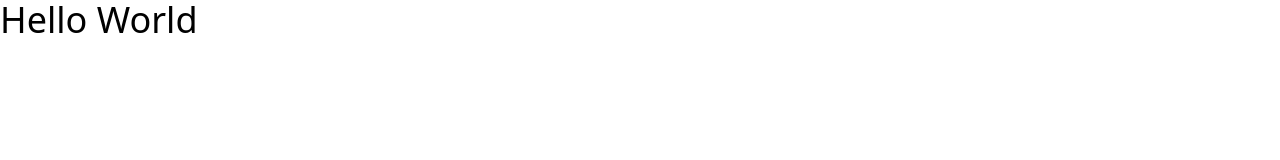
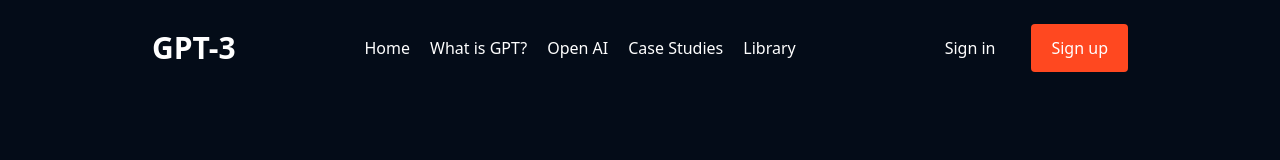
Before and after one commit to huyphamfc/gpt-3, a website: page index.html in a window 1280 px wide. Drawn offline with nearby package versions, Linux system fonts and the light colour scheme; files that its build step writes are made by us from their sources.

Commit message:
build Header section

```diff
--- a/index.html
+++ b/index.html
@@ -8,6 +8,22 @@
     <link rel="stylesheet" href="./dist/style.css" />
   </head>
   <body>
-    <h1 class="text-4xl">Hello World</h1>
+    <!-- HEADER -->
+    <header class="mx-auto flex max-w-screen-lg items-center justify-between p-6 text-heading">
+      <h1 class="text-3xl font-extrabold">GPT-3</h1>
+      <nav class="flex justify-between">
+        <ul class="flex gap-5">
+          <li><a href="#">Home</a></li>
+          <li><a href="#">What is GPT?</a></li>
+          <li><a href="#">Open AI</a></li>
+          <li><a href="#">Case Studies</a></li>
+          <li><a href="#">Library</a></li>
+        </ul>
+      </nav>
+      <ul class="flex gap-4">
+        <li><button class="rounded px-5 py-3">Sign in</button></li>
+        <li><button class="rounded bg-accent px-5 py-3">Sign up</button></li>
+      </ul>
+    </header>
   </body>
 </html>
--- a/src/style.css
+++ b/src/style.css
@@ -1,3 +1,8 @@
 @tailwind base;
 @tailwind components;
 @tailwind utilities;
+
+body {
+  background-color: #040c18;
+  color: #81afdd;
+}
--- a/tailwind.config.js
+++ b/tailwind.config.js
@@ -1,7 +1,12 @@
 module.exports = {
   content: ['./src/**/*.{html,js}', './index.html'],
   theme: {
-    extend: {},
+    extend: {
+      colors: {
+        accent: '#FF4820',
+        heading: '#fff',
+      },
+    },
   },
   plugins: [],
 };
```
